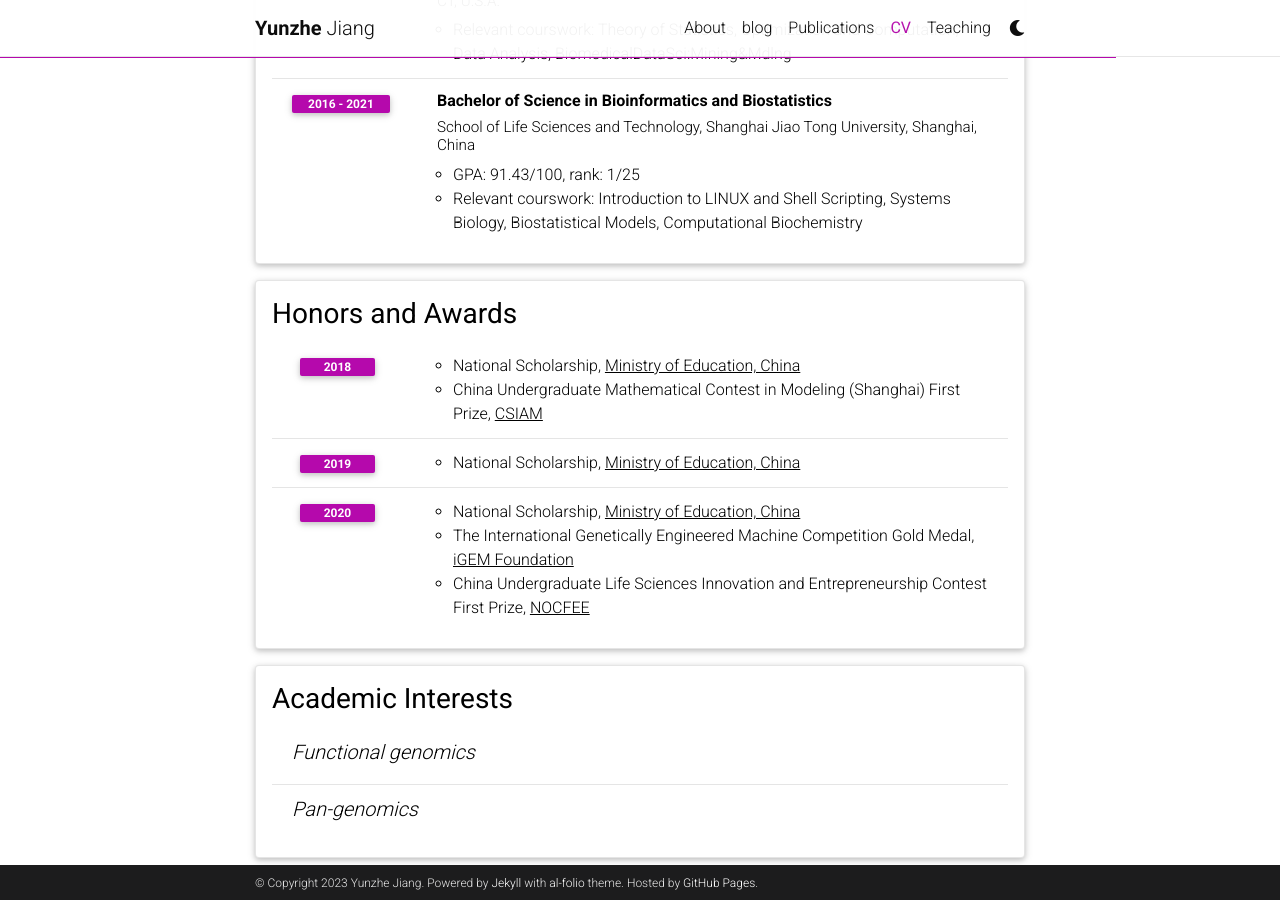
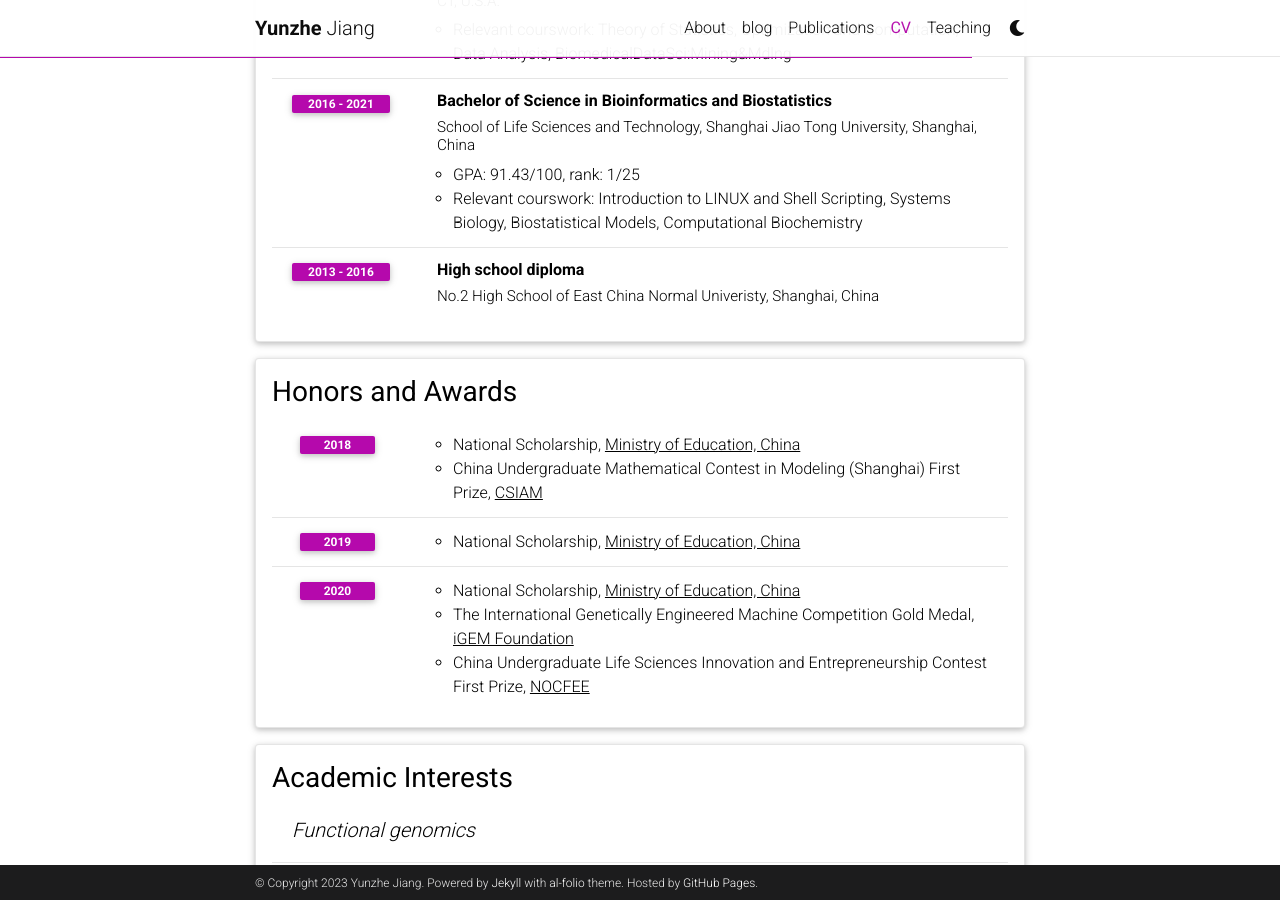
Before and after one commit to yzJiang9/yzJiang9.github.io, a Jekyll site: the page built from _pages/cv.md, in a window 1280 px wide and 900 px high, scrolled down 457 px. Built offline with Jekyll 4.4.1, drawn with Linux system fonts in a browser that asks for light colours; comment, search, counter and statistics services are not loaded; a style sheet for code colours, icons or effects is not loaded.

Commit message:
Update cv.yml

```diff
--- a/_data/cv.yml
+++ b/_data/cv.yml
@@ -23,6 +23,9 @@
       description:
         - GPA&#58 91.43/100, rank&#58 1/25
         - Relevant courswork&#58 Introduction to LINUX and Shell Scripting, Systems Biology, Biostatistical Models, Computational Biochemistry
+    - title: High school diploma
+      institution: No.2 High School of East China Normal Univeristy, Shanghai, China
+      year: 2013 - 2016
 
 #- title: Experience
 #  type: time_table
```
